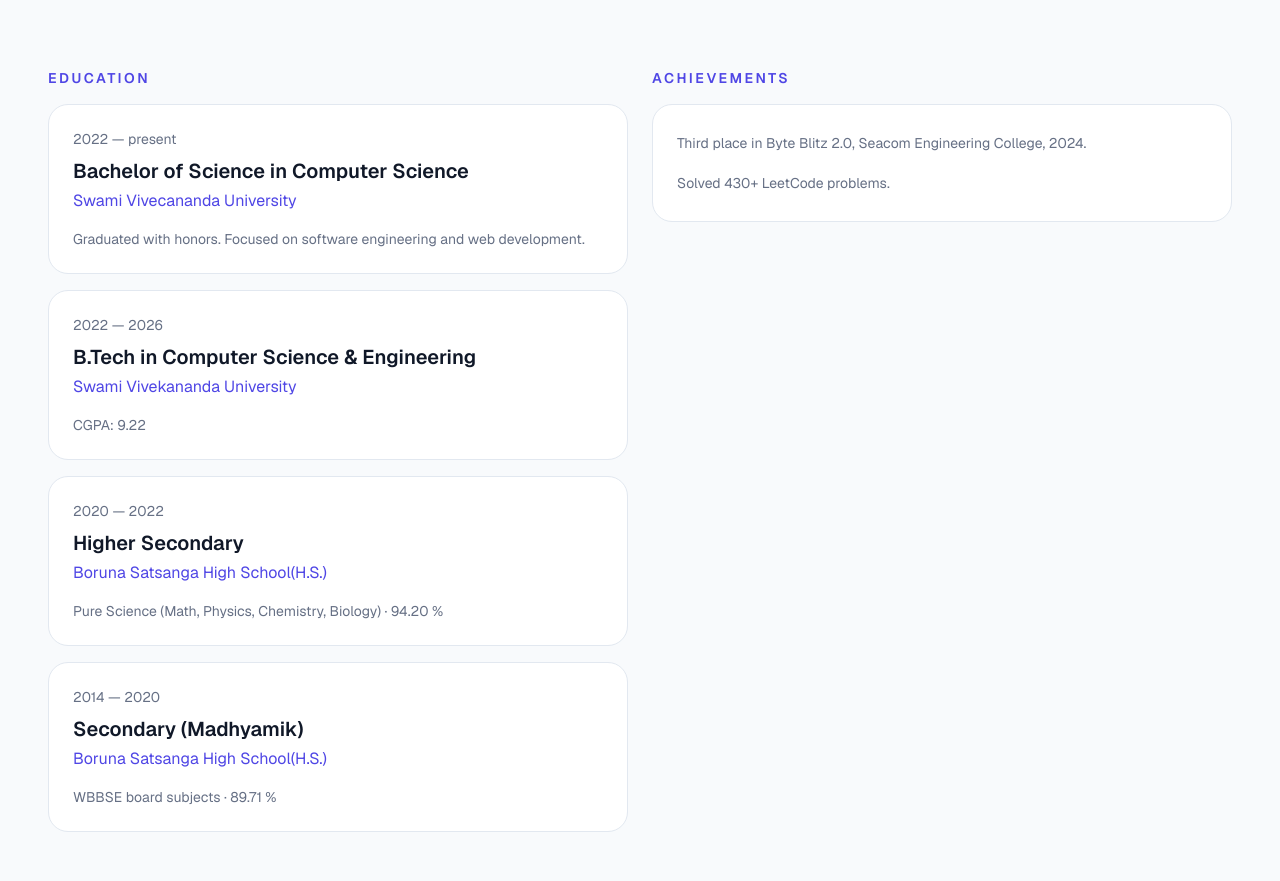
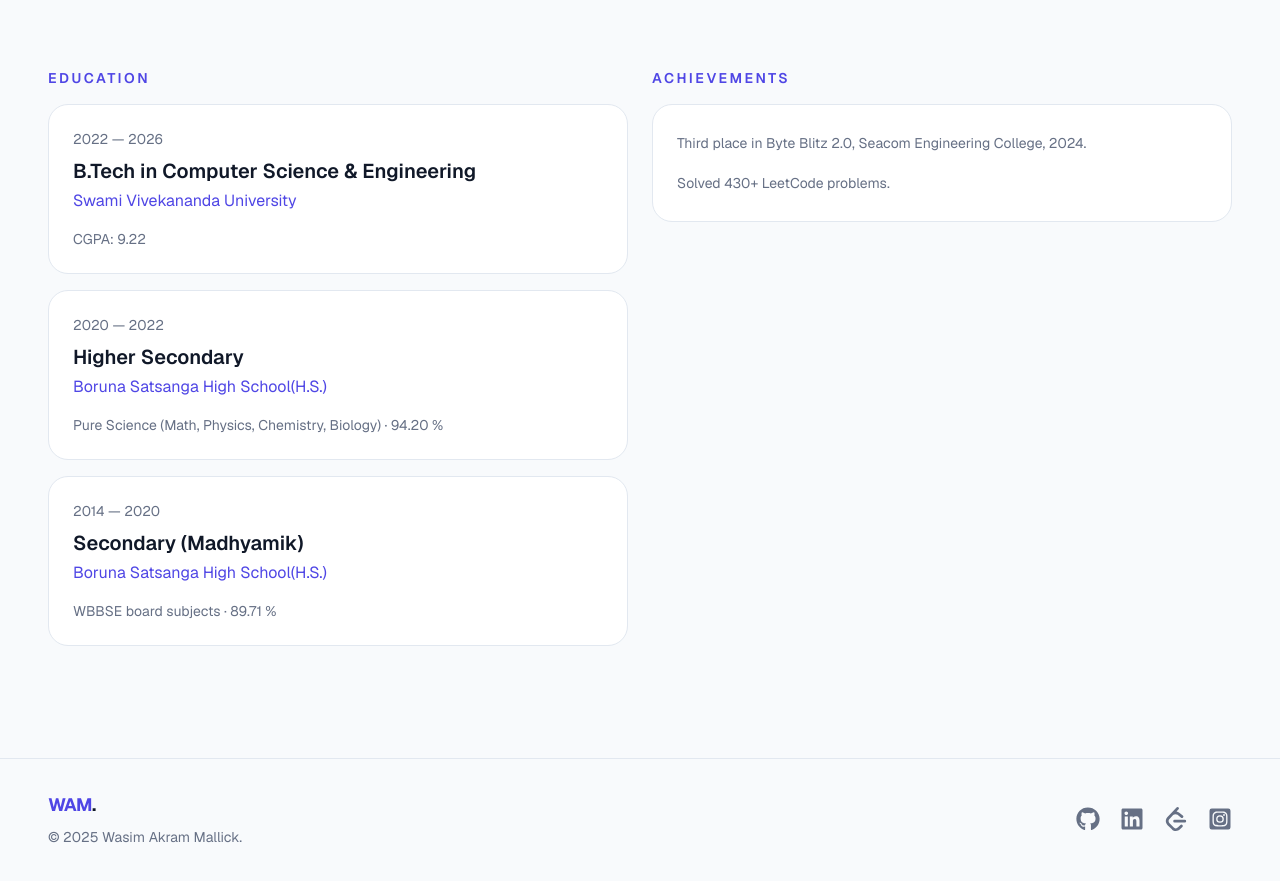
Before and after one commit to WASIM63/portfolio, a Next.js app: page /about in a window 1280 px wide. Shown: the part 3560-4441 px from the top of the page. Built offline with nearby package versions, Linux system fonts and the light colour scheme.

Commit message:
Remove Bachelor of Science entry from education list
Removed an entry for a Bachelor of Science degree and kept the B.Tech entry.

```diff
--- a/src/contents/education.ts
+++ b/src/contents/education.ts
@@ -1,14 +1,6 @@
 import { Education } from "@/types";
 
 export const educations: Education[] = [
-	{
-		degree: "Bachelor of Science in Computer Science",
-		institution: "Swami Vivecananda University",
-		start: 2022,
-		end: "present",
-		description:
-			"Graduated with honors. Focused on software engineering and web development.",
-	},
 	{
 		degree: "B.Tech in Computer Science & Engineering",
 		institution: "Swami Vivekananda University",
```
